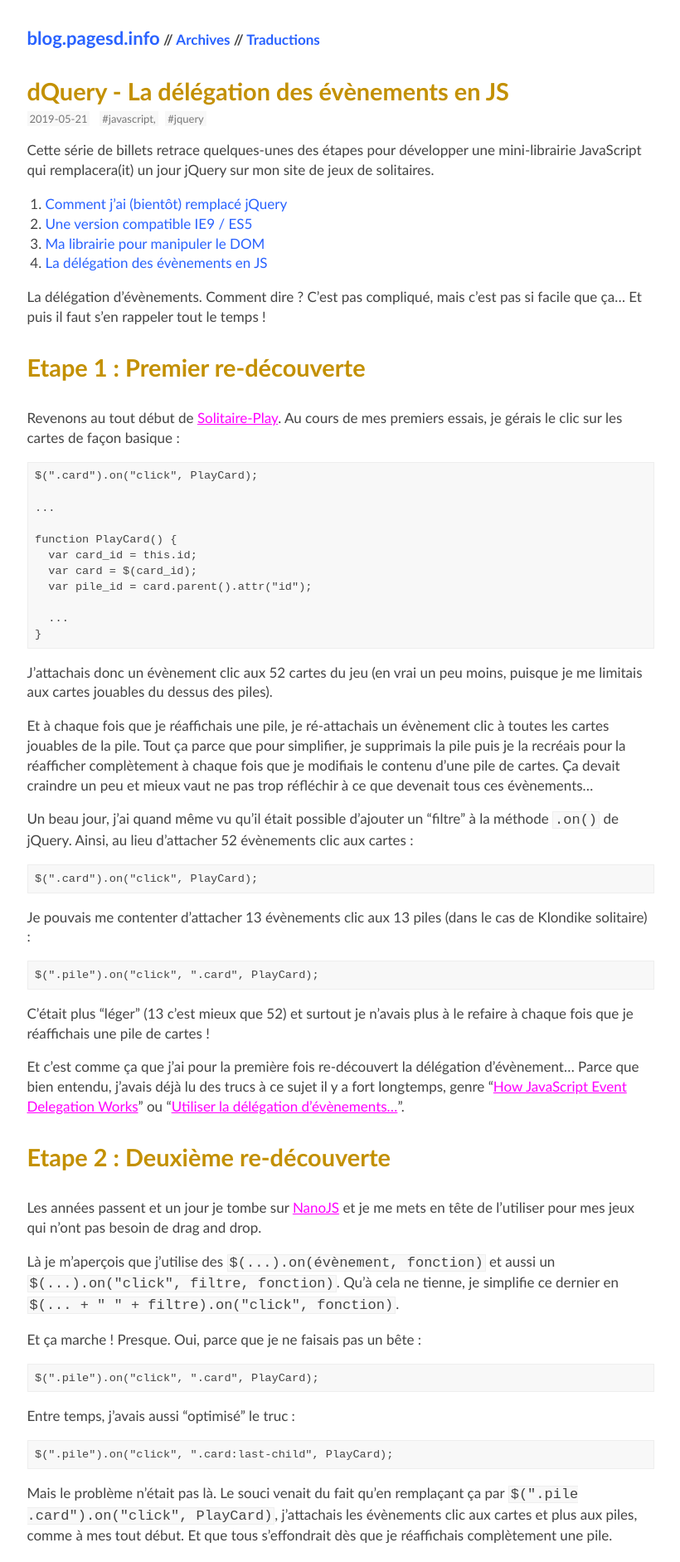
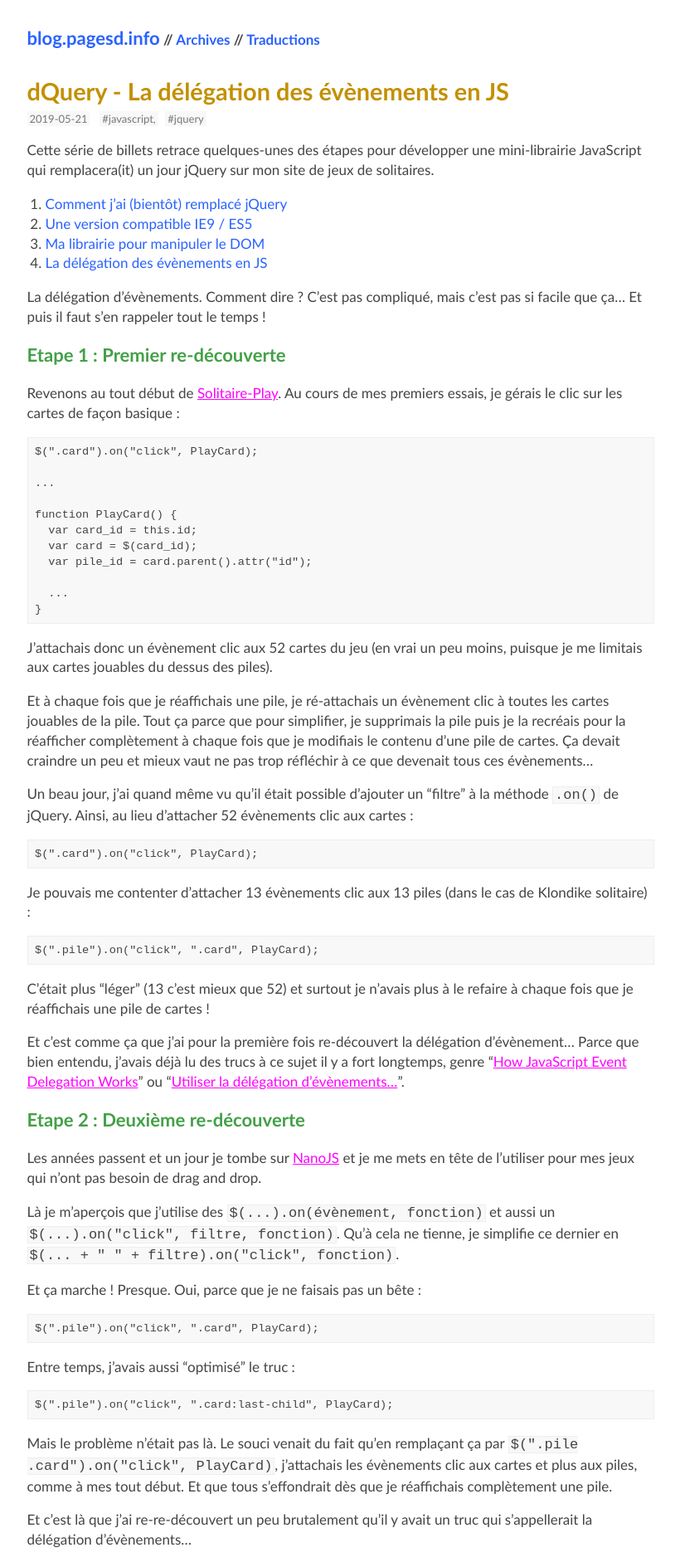
Before and after one commit to michelc/blog2, a Jekyll site: the page built from _posts/2019-05-21-dquery-delegation-evenement-javascript.md, in a window 1280 px wide. Shown: the top 1883 px of the page at 83% size, without its empty margins (10-830 px from the left). Built offline with Jekyll 4.4.1, drawn with Linux system fonts in a browser that asks for light colours.

Commit message:
Correction niveau des sous-titres.

````diff
--- a/_posts/2019-05-21-dquery-delegation-evenement-javascript.md
+++ b/_posts/2019-05-21-dquery-delegation-evenement-javascript.md
@@ -18,7 +18,7 @@ La délégation d'évènements. Comment dire ? C'est pas compliqué, mais c'est
 si facile que ça... Et puis il faut s'en rappeler tout le temps !
 
 
-## Etape 1 : Premier re-découverte
+### Etape 1 : Premier re-découverte
 
 Revenons au tout début de [Solitaire-Play](https://www.solitaire-play.com/).
 Au cours de mes premiers essais, je gérais le clic sur les cartes de façon
@@ -71,7 +71,7 @@ y a fort longtemps, genre "[How JavaScript Event Delegation Works](https://david
 ou "[Utiliser la délégation d'évènements...](https://delicious-insights.com/fr/articles/dix-bonnes-pratiques-javascript/#4-utiliser-la-d-l-gation-d-v-nements-plut-t-que-des-tas-de-gestionnaires-troits)".
 
 
-## Etape 2 : Deuxième re-découverte
+### Etape 2 : Deuxième re-découverte
 
 Les années passent et un jour je tombe sur
 [NanoJS](https://github.com/vladocar/nanoJS/) et je me mets en tête de
@@ -102,7 +102,7 @@ Et c'est là que j'ai re-re-découvert un peu brutalement qu'il y avait un truc
 qui s'appellerait la délégation d'évènements...
 
 
-## Etape 3 : Un peu d'aide
+### Etape 3 : Un peu d'aide
 
 Pffuuuuuuu ! Je cherche comment m'en sortir et je fini par tomber sur le blogue
 de [Jesmo Drazik](http://jesmodrazik.fr/), avec des billets en français très
@@ -136,7 +136,7 @@ function delegate(element, eventType, selector, callback) {
 ```
 
 
-## Etape 4 : Je peux le faire
+### Etape 4 : Je peux le faire
 
 Je passe les détails, mais après beaucoup d'essais, pas mal de lectures et
 quelques âneries, je fini par arriver à remplacer la courte méthode `.on()`
@@ -178,7 +178,7 @@ on: function (type, filter, fn) {
 ```
 
 
-## Etape 5 : Ne pas laisser IE9 de côté
+### Etape 5 : Ne pas laisser IE9 de côté
 
 Malheureusement, la méthode `.matches()` n'existe pas sous IE9. Il faut donc
 passer par un "polyfill" prêt à l'emploi :
````
